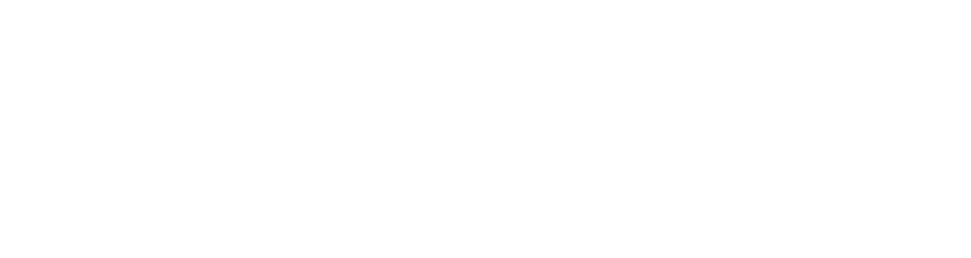
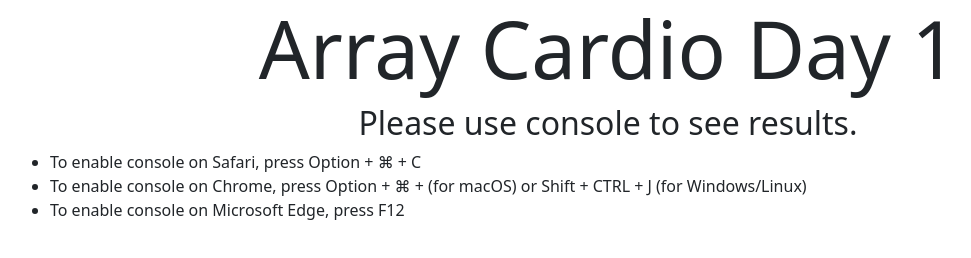
Before and after one commit to daveyloder/arraycardiodayone, a website: page index.html in a window 1280 px wide. Shown: the whole page, without its empty margins (32-1003 px from the left). Drawn offline with nearby package versions, Linux system fonts and the light colour scheme.

Commit message:
Added instructions to index.html

```diff
--- a/index.html
+++ b/index.html
@@ -1,13 +1,26 @@
 <html lang="en">
+
 <head>
     <meta charset="UTF-8">
     <meta name="viewport" content="width=device-width, initial-scale=1.0">
     <link rel="stylesheet" href="node_modules/bootstrap/dist/css/bootstrap.min.css">
     <title>Document</title>
 </head>
+
 <body>
+    <div class="container">
+    <h1 class="display-1 text-center">Array Cardio Day 1</h1>
+    <h2 class="text-center">Please use console to see results.</h2>
+    <ul class="list-group">
+        <li class="list-item">To enable console on Safari, press Option + ⌘ + C </li>
+        <li class="list-item">To enable console on Chrome, press Option + ⌘ + (for macOS) or Shift + CTRL + J (for
+            Windows/Linux) </li>
+        <li class="list-item">To enable console on Microsoft Edge, press F12 </li>
+    </ul>
+</div>
 
-<script src="/node_modules/bootstrap/dist/js/bootstrap.min.js"></script>
-<script src="scripts.js"></script>
+    <script src="/node_modules/bootstrap/dist/js/bootstrap.min.js"></script>
+    <script src="scripts.js"></script>
 </body>
+
 </html>
```
